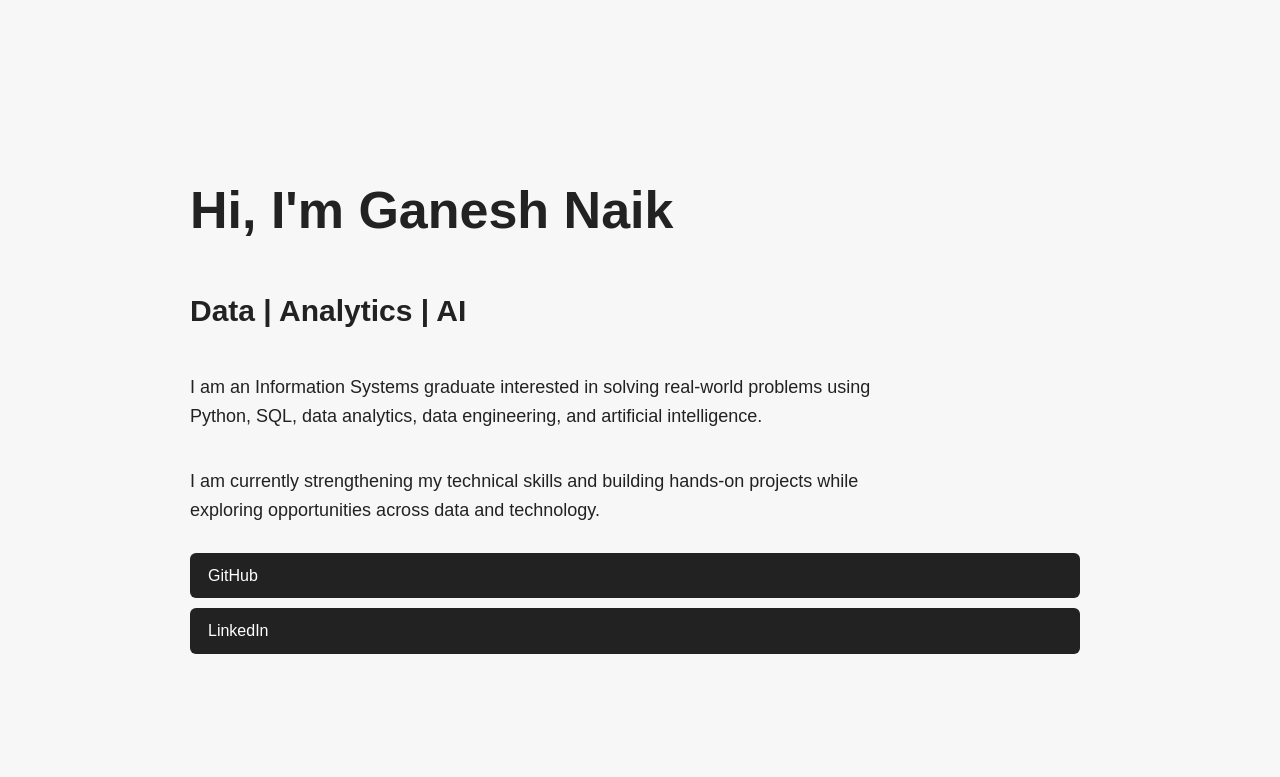
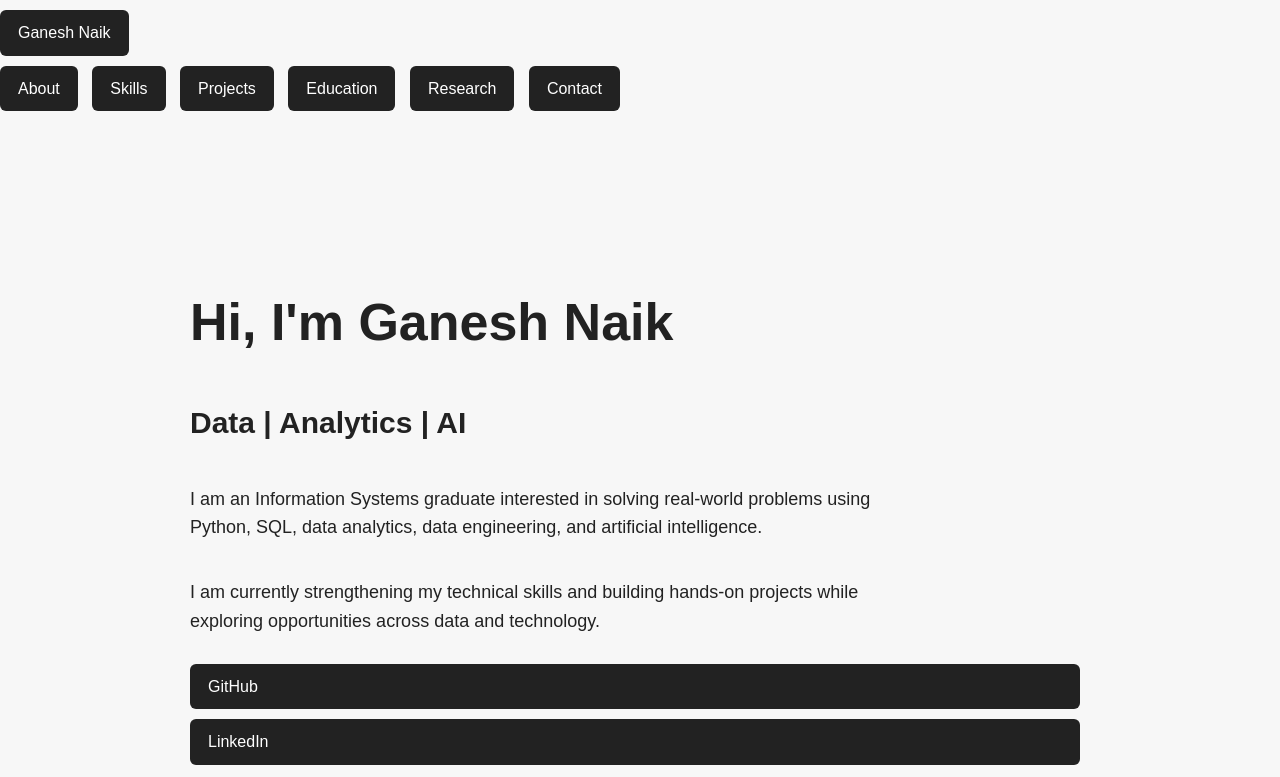
Before and after one commit to gnaik15/gnaik15.github.io, a plain HTML site: page index.html in a window 1280 px wide. Shown: the top 777 px of the page. Drawn offline with Linux system fonts and the light colour scheme.

Commit message:
Add navigation bar

```diff
--- a/index.html
+++ b/index.html
@@ -11,6 +11,21 @@
 </head>
 
 <body>
+
+    <nav>
+        <div class="nav-container">
+            <a href="#home" class="logo">Ganesh Naik</a>
+
+            <div class="nav-links">
+                <a href="#about">About</a>
+                <a href="#skills">Skills</a>
+                <a href="#projects">Projects</a>
+                <a href="#education">Education</a>
+                <a href="#research">Research</a>
+                <a href="#contact">Contact</a>
+            </div>
+        </div>
+    </nav>
 
     <!-- HOME -->
     <section id="home">
```
